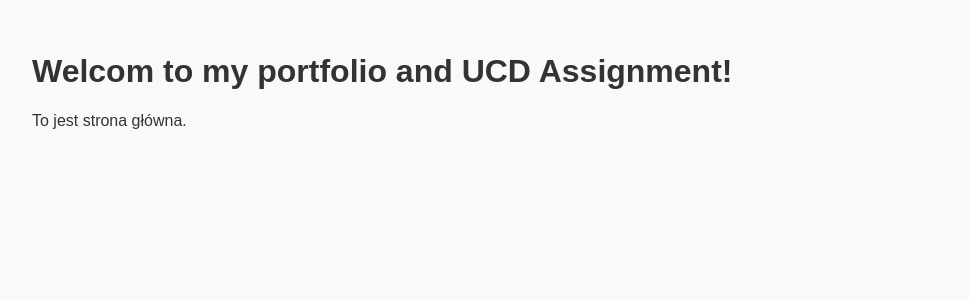
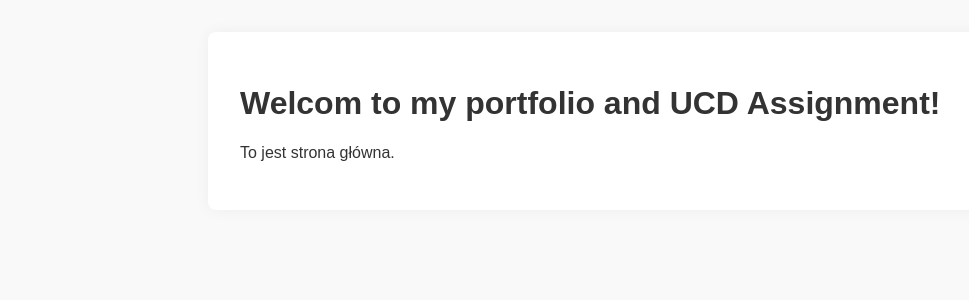
Before and after one commit to sebastian-elbacho/flask_assignment, a Flask app: page / in a window 1280 px wide. Shown: the part 50-350 px from the top of the page, without its empty margins (0-969 px from the left). Run offline with Flask 3, Linux system fonts and the light colour scheme.

Commit message:
new style for the main

```diff
--- a/static/css/style.css
+++ b/static/css/style.css
@@ -23,10 +23,19 @@ nav a:hover {
 
 }
 
+/* main {
+    padding: 2rem;
+} */
+
+
 main {
+    max-width: 800px;
+    margin: 2rem auto;
     padding: 2rem;
+    background-color: white;
+    border-radius: 8px;
+    box-shadow: 0 0 15px rgba(0, 0, 0, 0.05);
 }
-
 
 /* Contact form */
 
```
